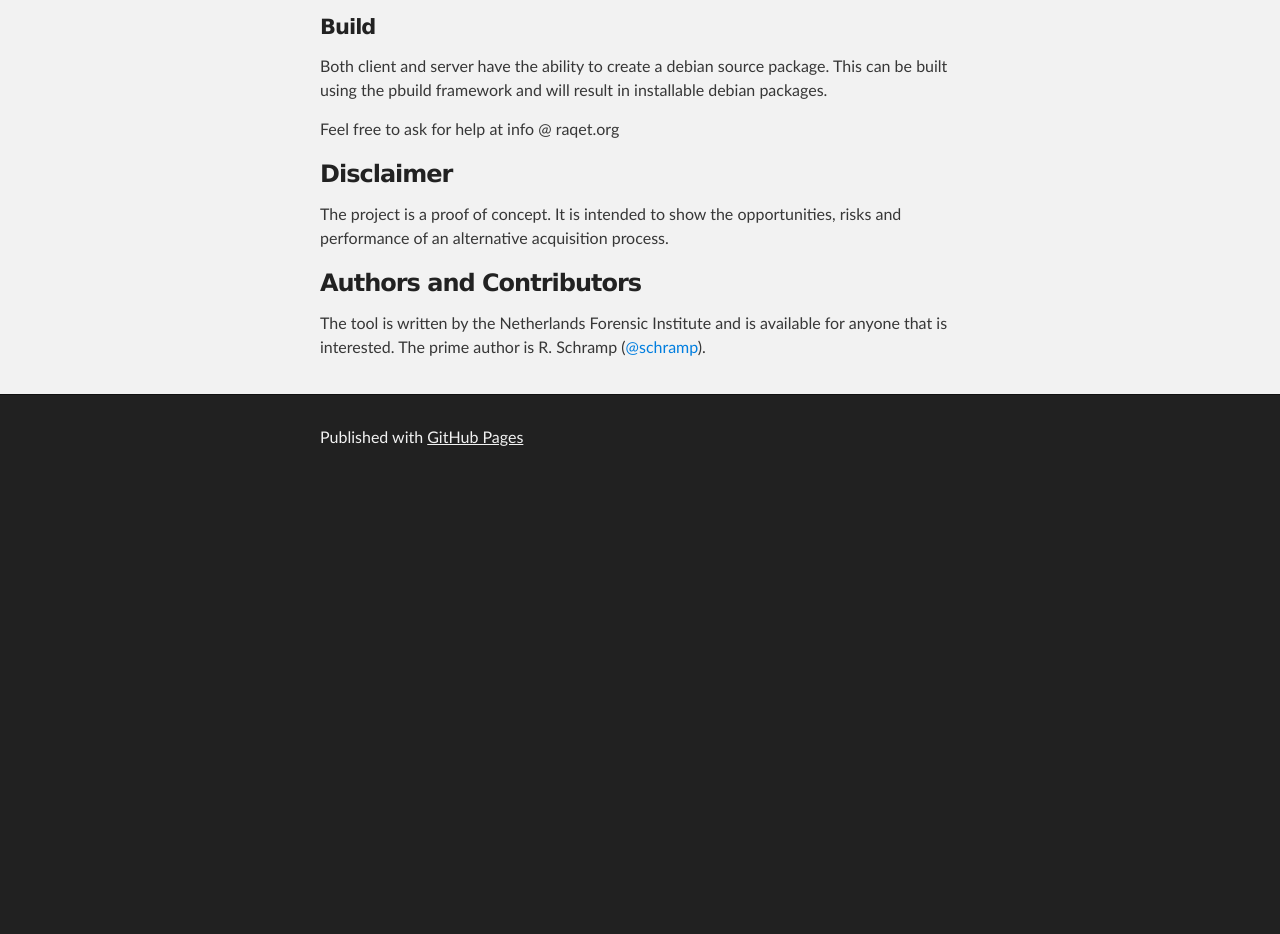
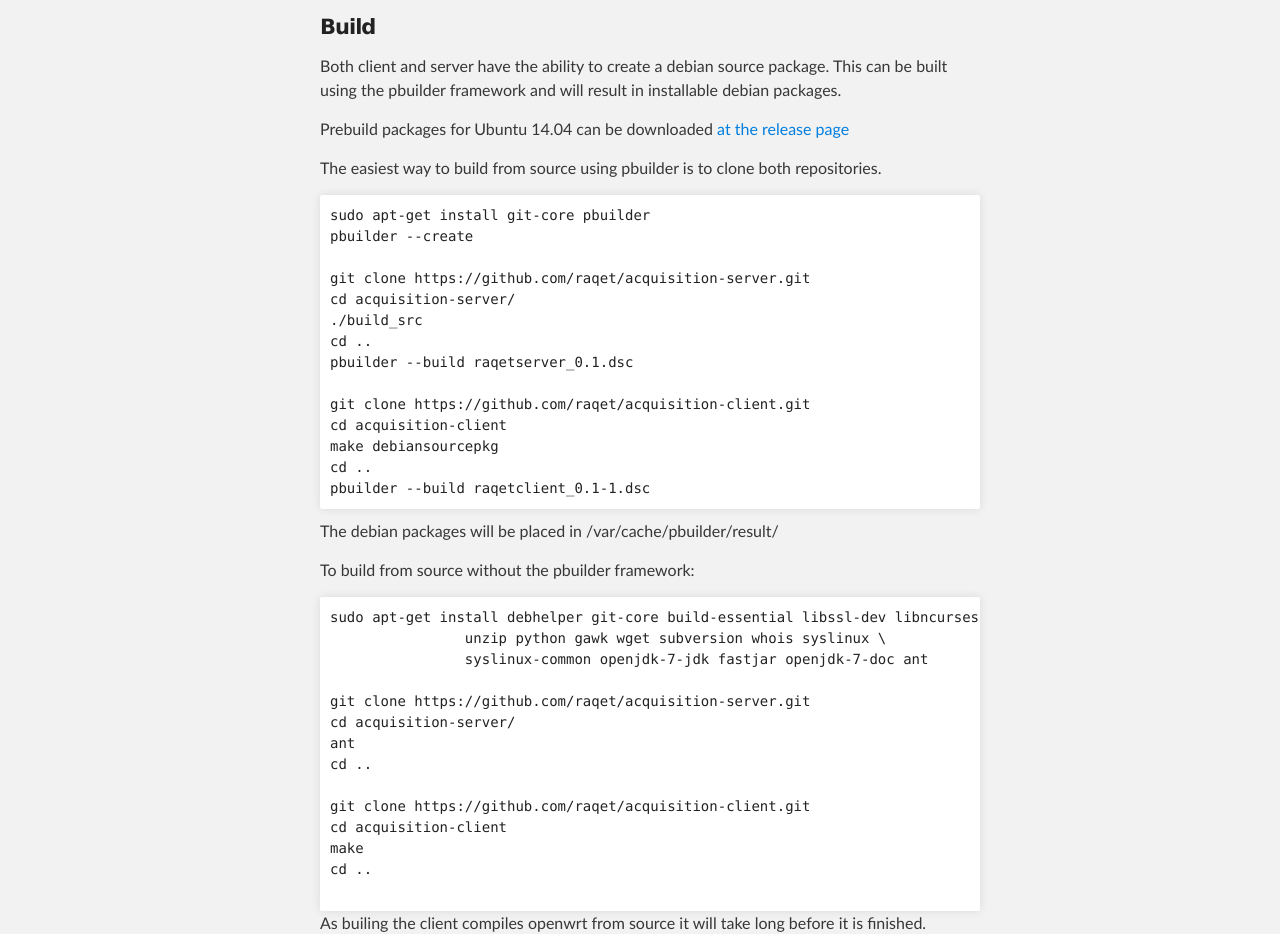
Before and after one commit to raqet/raqet.github.io, a plain HTML site: page index.html in a window 1280 px wide. Shown: the part 9298-10232 px from the top of the page. Before the commit the page ends 9782 px from the top, so only its background shows below. Drawn offline with Linux system fonts and the light colour scheme.

Commit message:
Build procedure better explained

```diff
--- a/index.html
+++ b/index.html
@@ -98,7 +98,52 @@ the virtual file will lead to the storage of just the partition table. A sleuthk
 <h4>
 <a id="build" class="anchor" href="#build" aria-hidden="true"><span class="octicon octicon-link"></span></a>Build</h4>
 
-<p>Both client and server have the ability to create a debian source package. This can be built using the pbuild framework and will result in installable debian packages.</p>
+<p>Both client and server have the ability to create a debian source package. This can be built using the pbuilder framework and will result in installable debian packages.</p>
+<p>Prebuild packages for Ubuntu 14.04 can be downloaded <a href="https://github.com/raqet/acquisition-server/releases">at the release page</a></p>
+
+<p>The easiest way to build from source using pbuilder is to clone both
+repositories.<p>
+
+<pre>
+sudo apt-get install git-core pbuilder
+pbuilder --create
+
+git clone https://github.com/raqet/acquisition-server.git
+cd acquisition-server/
+./build_src
+cd ..
+pbuilder --build raqetserver_0.1.dsc
+
+git clone https://github.com/raqet/acquisition-client.git
+cd acquisition-client
+make debiansourcepkg
+cd ..
+pbuilder --build raqetclient_0.1-1.dsc
+</pre>
+
+<p>The debian packages will be placed in /var/cache/pbuilder/result/</p>
+
+<p>To build from source without the pbuilder framework:</p>
+
+<pre>
+sudo apt-get install debhelper git-core build-essential libssl-dev libncurses5-dev \
+                unzip python gawk wget subversion whois syslinux \
+                syslinux-common openjdk-7-jdk fastjar openjdk-7-doc ant
+
+git clone https://github.com/raqet/acquisition-server.git
+cd acquisition-server/
+ant
+cd ..
+
+git clone https://github.com/raqet/acquisition-client.git
+cd acquisition-client
+make
+cd ..
+
+</pre>
+
+As builing the client compiles openwrt from source it will take long before it
+is finished.
 
 <p>Feel free to ask for help at info @ raqet.org</p>
 
```
